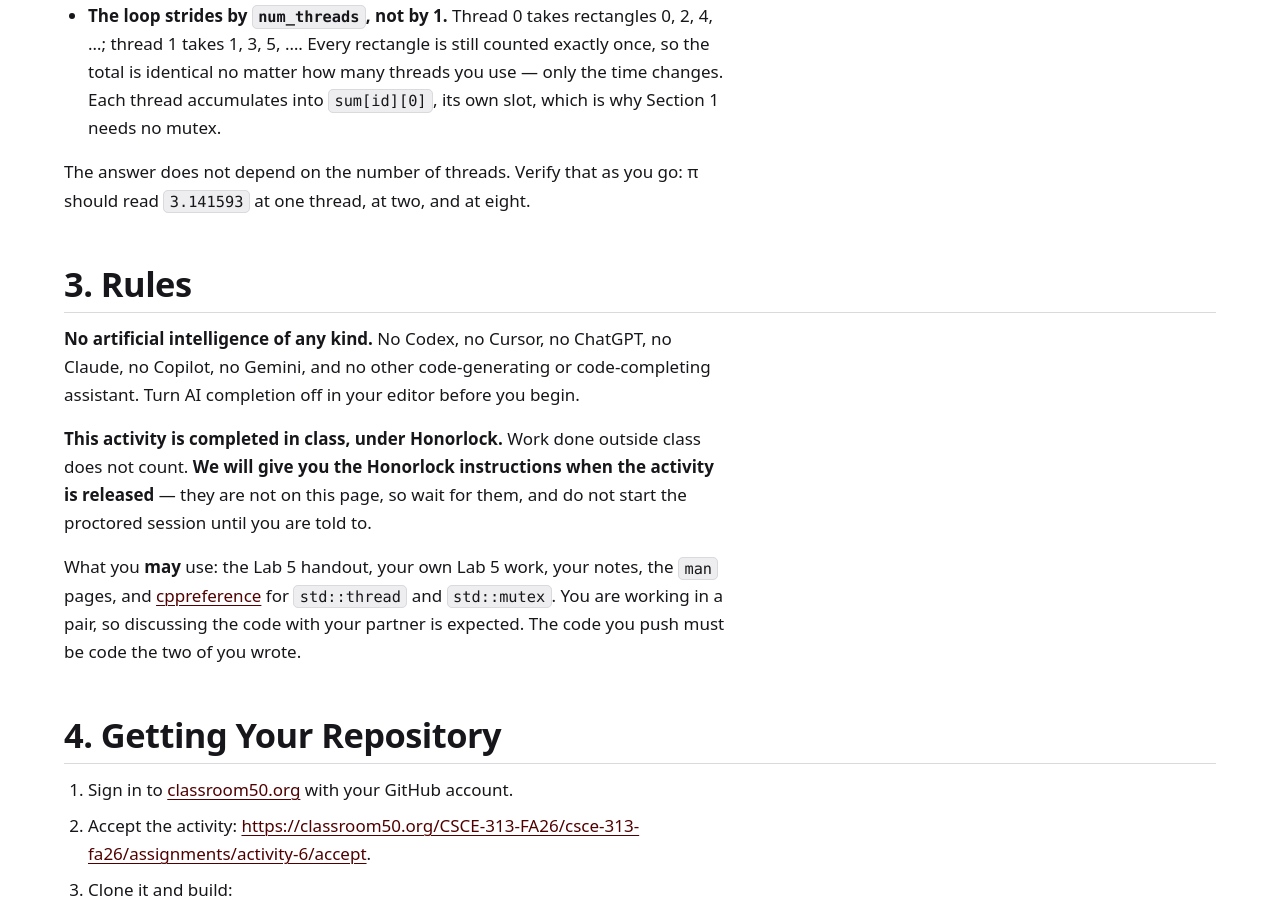
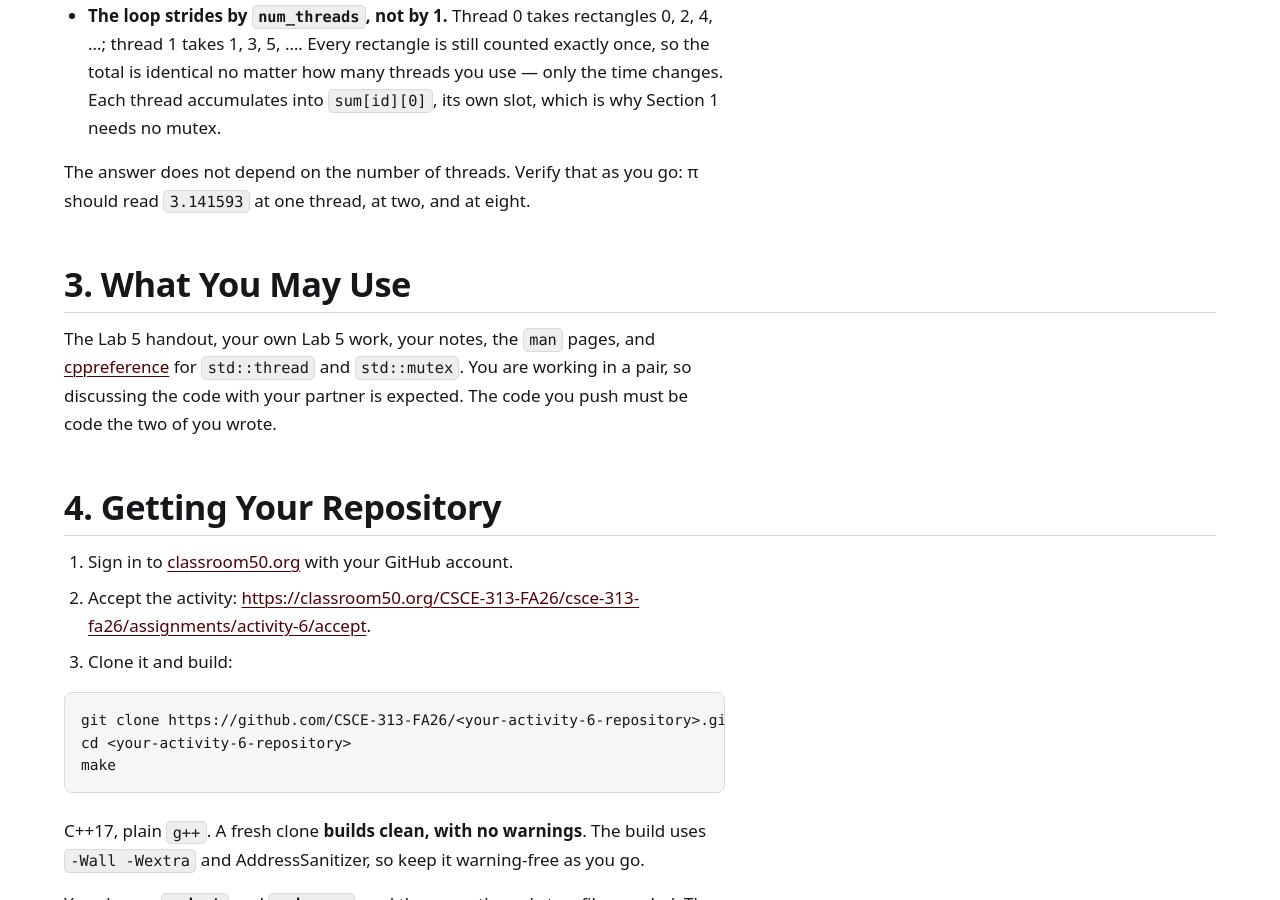
Before and after one commit to CSCE-313-FA26/CSCE-313-FA26.github.io, a Jekyll site: the page built from activity-6-jxhz/index.md, in a window 1280 px wide and 900 px high, scrolled down 3136 px. Built offline with Jekyll 4.4.1, drawn with Linux system fonts in a browser that asks for light colours; some of the changed text lies outside the part shown.

Commit message:
Activity 6: remove the no-AI and Honorlock text entirely
The instructor asked for it removed outright, having already asked for the
callout box to go. Section 3 is now 'What You May Use' and carries only the
permitted-resources list. This is a deliberate exception to the standing rule
in CLAUDE.md that every activity handout state the AI prohibition and the
Honorlock terms; recorded there as an override, not a slip.

Co-Authored-By: Claude Opus 5 (1M context) <noreply@anthropic.com>
Claude-Session: https://claude.ai/code/session_01Cdfrp6jXTU4Azy52SVcfSN

```diff
--- a/activity-6-jxhz/index.md
+++ b/activity-6-jxhz/index.md
@@ -112,18 +112,9 @@ Two details worth noticing:
 The answer does not depend on the number of threads. Verify that as you go: π
 should read `3.141593` at one thread, at two, and at eight.
 
-## 3. Rules
+## 3. What You May Use
 
-**No artificial intelligence of any kind.** No Codex, no Cursor, no ChatGPT, no
-Claude, no Copilot, no Gemini, and no other code-generating or code-completing
-assistant. Turn AI completion off in your editor before you begin.
-
-**This activity is completed in class, under Honorlock.** Work done outside
-class does not count. **We will give you the Honorlock instructions when the
-activity is released** — they are not on this page, so wait for them, and do not
-start the proctored session until you are told to.
-
-What you **may** use: the Lab 5 handout, your own Lab 5 work, your notes, the
+The Lab 5 handout, your own Lab 5 work, your notes, the
 `man` pages, and [cppreference](https://en.cppreference.com/) for `std::thread`
 and `std::mutex`. You are working in a pair, so discussing the code with your
 partner is expected. The code you push must be code the two of you wrote.
```
